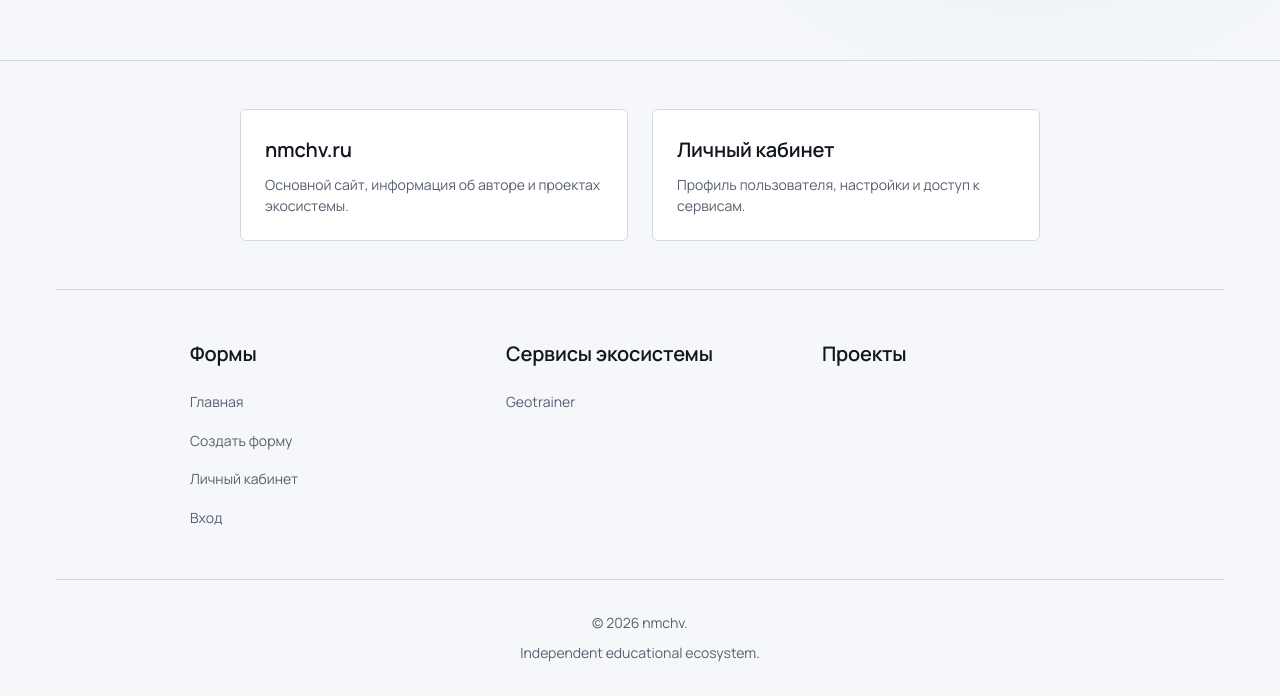
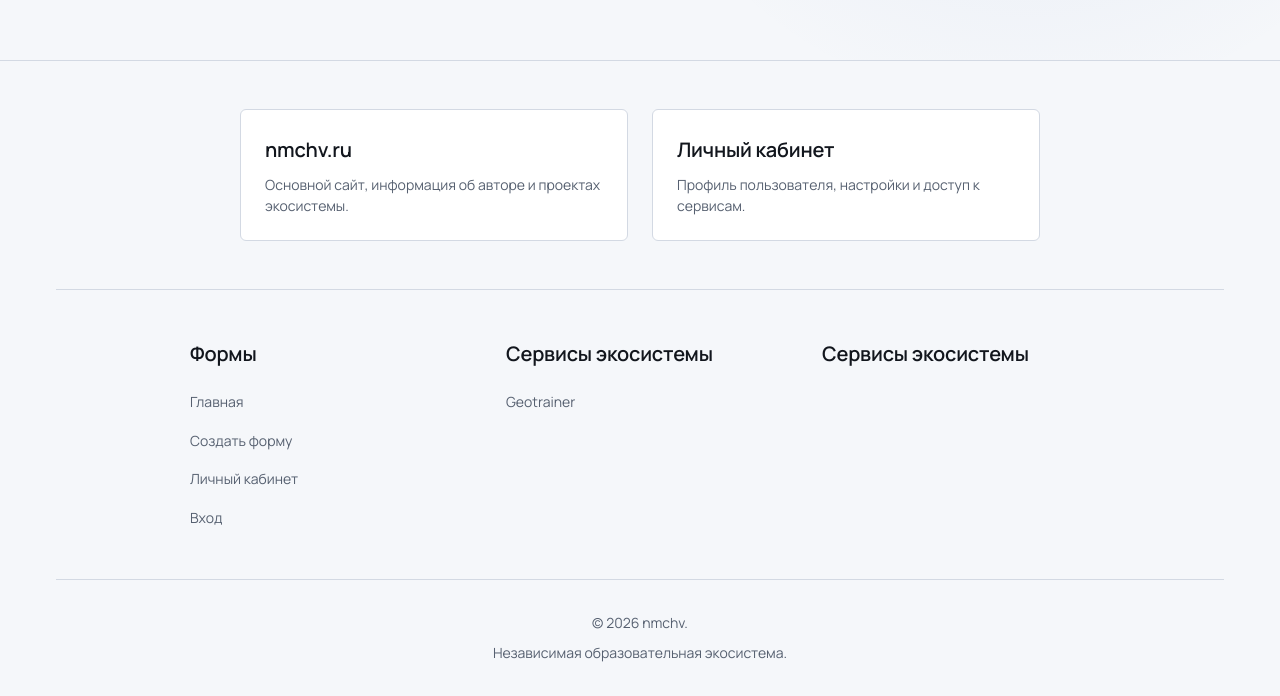
Before and after one commit to nmchv/forms, an Astro site: page / in a window 1280 px wide. Shown: the part 740-1436 px from the top of the page. Built offline with nearby package versions, Linux system fonts and the light colour scheme; Astro itself is replaced by a stand-in of ours; no server answers.

Commit message:
Update Footer.astro

```diff
--- a/src/components/Footer.astro
+++ b/src/components/Footer.astro
@@ -41,7 +41,7 @@ interface Props {}
           </ul>
         </div>
         <div class="footer-column">
-          <h3 class="footer-column-title">Проекты</h3>
+          <h3 class="footer-column-title">Сервисы экосистемы</h3>
           <ul class="footer-column-list">
           </ul>
         </div>
@@ -52,7 +52,7 @@ interface Props {}
     <section class="footer-section-c">
       <div class="footer-info">
         <p>© 2026 nmchv.</p>
-        <p>Independent educational ecosystem.</p>
+        <p>Независимая образовательная экосистема.</p>
       </div>
     </section>
 
```
